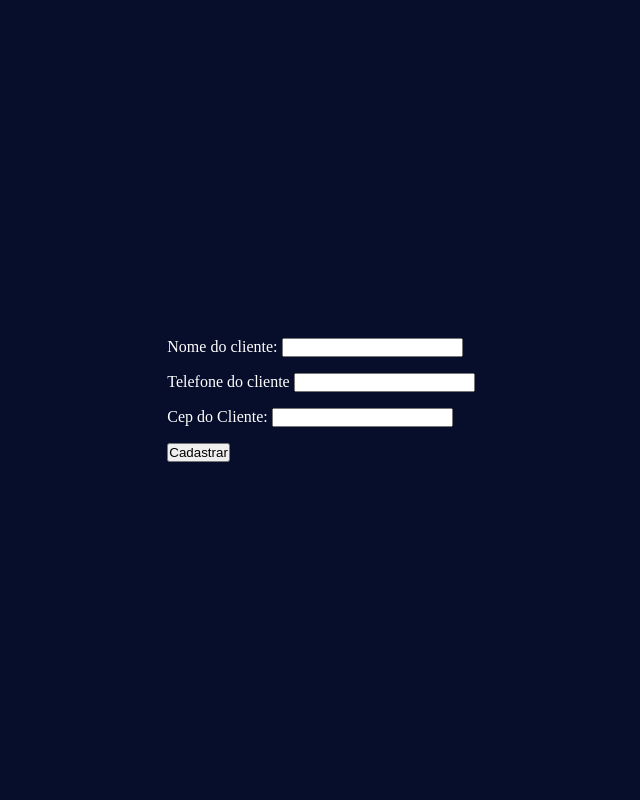
After one commit to finderbit/controle_estoque_va, a Flask app: page /cadastro in a window 1280 px wide. The commit adds this page. Shown: the whole page, without its empty margins (319-959 px from the left). Run offline with Flask 3, Linux system fonts and the light colour scheme.

Commit message:
Estilos/templates atuzalidos com sucesso

```diff
--- a/static/base.css
+++ b/static/base.css
@@ -5,7 +5,7 @@
 
 
 
-main {
+body,html {
     width: 100vw;
     height: 100vh;
     background-color: rgb(7, 14, 43);
--- /dev/null
+++ b/templates/cadastro.html
@@ -0,0 +1,39 @@
+<!DOCTYPE html>
+<html lang="pt-br">
+
+<head>
+    <meta charset="UTF-8">
+    <meta name="viewport" content="width=device-width, initial-scale=1.0">
+    <title>{{ title_page }}</title>
+    <link rel="stylesheet" href="../static/base.css">
+</head>
+<style>
+    .area-form{
+        color: white;
+        padding: 8px;
+    }
+</style>
+
+<body>
+    <div style="display: block; margin: 0 auto; ">
+        <form method="post">
+            <div class="area-form">
+                <label for="inomecliente">Nome do cliente:</label>
+                <input type="text" name="nomeDoCliente" id="inomecliente">
+            </div>
+            <div class="area-form">
+                <label for="itelcliente">Telefone do cliente</label>
+                <input type="number" name="telCliente" id="itelcliente">
+            </div>
+            <div class="area-form">
+                <label for="icepcliente">Cep do Cliente:</label>
+                <input type="number" name="cepDoCliente" id="icepcliente">
+            </div>
+            <div class="area-form">
+                <input type="submit" value="Cadastrar">
+            </div>
+        </form>
+    </div>
+</body>
+
+</html>
--- a/templates/financeiro.html
+++ b/templates/financeiro.html
@@ -10,7 +10,9 @@
 
 <body>
     <!-- {% include "header.html" %} -->
-    <main></main>
+    <main>
+
+    </main>
 
 </body>
 
```
Also changed, not shown: templates/index.html (+6 -7 lines).
